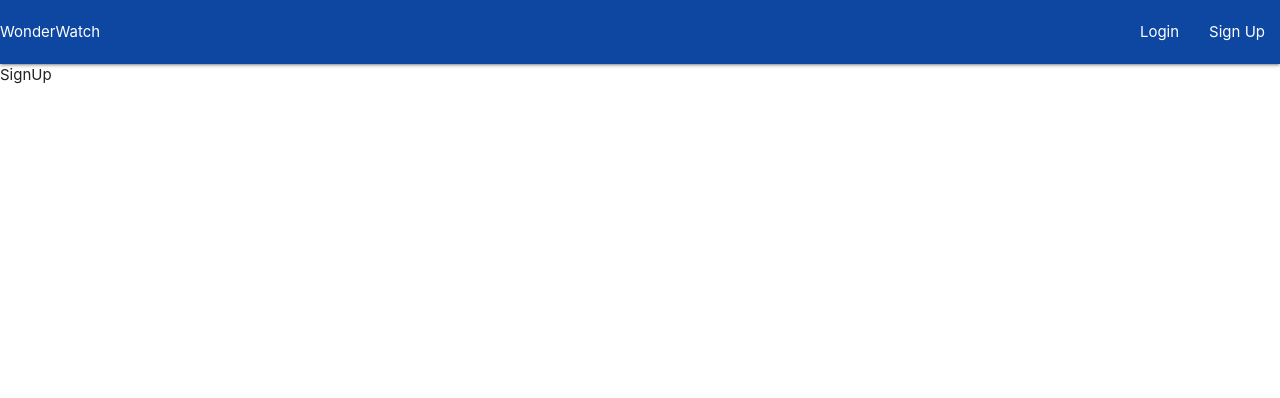
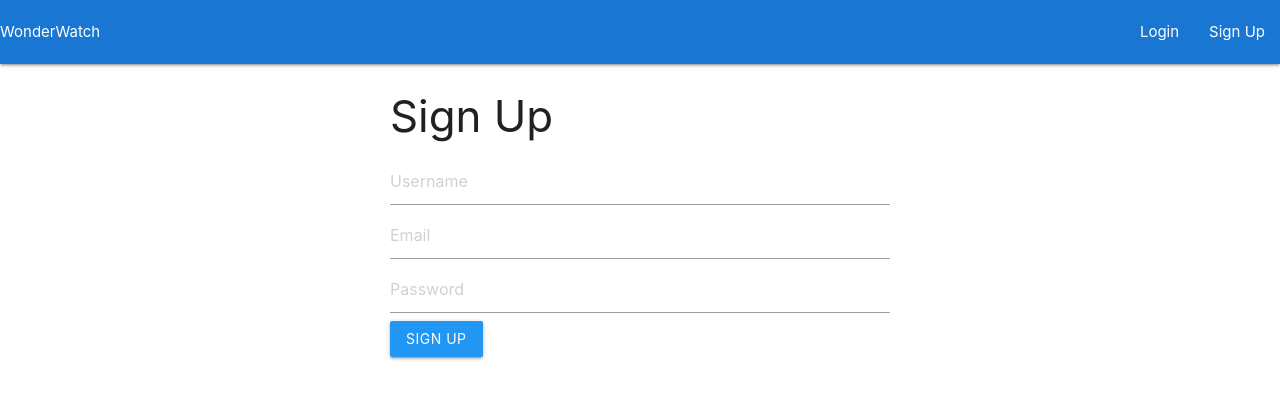
Before and after one commit to RobinTheHooter/wonder-watch, a React (Create React App) app: page /signup in a window 1280 px wide. Shown: the top 398 px of the page. Built offline with nearby package versions, Linux system fonts and the light colour scheme.

Commit message:
something new but something crashed the entire project

```diff
--- a/package.json
+++ b/package.json
@@ -12,7 +12,7 @@
     "react": "^18.3.1",
     "react-dom": "^18.3.1",
     "react-router-dom": "^6.24.1",
-    "react-scripts": "5.0.1",
+    "react-scripts": "^3.0.1",
     "web-vitals": "^2.1.4"
   },
   "scripts": {
--- a/public/index.html
+++ b/public/index.html
@@ -19,6 +19,10 @@
       rel="stylesheet"
       href="https://cdnjs.cloudflare.com/ajax/libs/materialize/1.0.0/css/materialize.min.css"
     />
+    <link
+      href="https://fonts.googleapis.com/icon?family=Material+Icons"
+      rel="stylesheet"
+    />
     <title>React App</title>
   </head>
   <body>
--- a/src/App.js
+++ b/src/App.js
@@ -1,3 +1,4 @@
+import React from "react";
 import { useRoutes } from "react-router-dom";
 import "./App.css";
 import Navbar from "./components/Navbar";
--- a/src/Routes.js
+++ b/src/Routes.js
@@ -1,3 +1,5 @@
+import React from "react";
+import Cart from "./pages/Cart";
 import Home from "./pages/Home";
 import Login from "./pages/Login";
 import Product from "./pages/Product";
@@ -8,6 +10,7 @@ const routes = [
   { path: "/login", element: <Login /> },
   { path: "/signup", element: <SignUp /> },
   { path: "/product/:pid", element: <Product /> },
+  // { path: "/cart", element: <Cart /> },
 ];
 
 export default routes;
--- a/src/components/Navbar.js
+++ b/src/components/Navbar.js
@@ -1,18 +1,50 @@
 import React from "react";
-import { Link } from "react-router-dom";
+import { Link, useNavigate } from "react-router-dom";
 
 const Navbar = () => {
+  const navigate = useNavigate();
+  const jwt = localStorage.getItem("jwt");
+  const logout = () => {
+    localStorage.removeItem("jwt");
+    navigate("/login");
+  };
   return (
     <nav>
-      <div className="nav-wrapper #0d47a1 blue darken-4">
+      <div className="nav-wrapper #1976d2 blue darken-2">
         <Link to="/">WonderWatch</Link>
         <ul id="nav-mobile" className="right">
+          {jwt ? (
+            <>
+              <li>
+                <Link to={"/cart"}>
+                  <i
+                    style={{ padding: "0 20px" }}
+                    class="material-icons large #0d47a1 blue darken-4"
+                  >
+                    add_shopping_cart
+                  </i>
+                </Link>
+              </li>
+              <li>
+                <i
+                  style={{ padding: "0 20px" }}
+                  class="material-icons large red"
+                  onClick={logout}
+                >
+                  logout
+                </i>
+              </li>
+            </>
+          ) : (
+            <>
               <li>
                 <Link to="/login">Login</Link>
               </li>
               <li>
                 <Link to="/signup">Sign Up</Link>
               </li>
+            </>
+          )}
         </ul>
       </div>
     </nav>
--- /dev/null
+++ b/src/pages/Cart.js
@@ -0,0 +1,12 @@
+import React from "react";
+
+const Cart = () => {
+  // const { isEmpty, items } = useCart();
+  // if (isEmpty) {
+  //   return <h1>Your Cart is empty.</h1>;
+  // }
+  // if (items) console.log(items);
+  return <div>Cart</div>;
+};
+
+export default Cart;
--- a/src/pages/Home.js
+++ b/src/pages/Home.js
@@ -16,6 +16,7 @@ const Home = () => {
         {data.products.data.map(({ id, attributes }) => {
           return (
             <Card
+              key={id}
               id={id}
               name={attributes.name}
               price={attributes.price}
--- a/src/pages/Login.js
+++ b/src/pages/Login.js
@@ -1,12 +1,19 @@
 import { useMutation } from "@apollo/client";
 import React, { useState } from "react";
 import { LOGIN_USER } from "../operations/Mutations";
+import { useNavigate } from "react-router-dom";
 
 const Login = () => {
+  const navigate = useNavigate();
   const [formData, setFormData] = useState({});
   const [loginUser, { loading, error, data }] = useMutation(LOGIN_USER);
 
   if (loading) return <h1>Logging in...</h1>;
+
+  if (data) {
+    localStorage.setItem("jwt", data.login.jwt);
+    navigate("/");
+  }
 
   const handleChange = (e) => {
     setFormData({
@@ -26,6 +33,7 @@ const Login = () => {
 
   return (
     <div className="container" style={{ maxWidth: "500px" }}>
+      {error && <div className="card-panel red">{error.message}</div>}
       <h3>Login</h3>
       <form onSubmit={handleSubmit}>
         <input
--- a/src/pages/Product.js
+++ b/src/pages/Product.js
@@ -4,18 +4,30 @@ import { useParams } from "react-router-dom";
 import { GET_PRODUCT } from "../operations/Queries";
 import Carousel from "@brainhubeu/react-carousel";
 import { BACKEND_URL } from "../Helpers";
+// import { useCart } from "react-use-cart";
 
 const Product = () => {
   const { pid } = useParams();
+  // const { addItem } = useCart();
   const { loading, error, data } = useQuery(GET_PRODUCT, {
     variables: {
       productId: pid,
     },
   });
+
   if (loading) return <h1>Loading...</h1>;
   if (error) console.log(error);
 
   const { name, price, description, images } = data.product.data.attributes;
+
+  // const addToCart = () => {
+  //   addItem({
+  //     id: pid,
+  //     name,
+  //     price,
+  //     img: BACKEND_URL + images.data[0].attributes.url,
+  //   });
+  // };
 
   return (
     <div className="container">
@@ -37,7 +49,9 @@ const Product = () => {
           ₹ {price}
         </h5>
         <p>{description}</p>
-        <button className="btn blue">Add to Cart</button>
+        {/* <button className="btn blue" onClick={addToCart}>
+          Add to Cart
+        </button> */}
       </div>
     </div>
   );
--- a/src/pages/SignUp.js
+++ b/src/pages/SignUp.js
@@ -1,7 +1,68 @@
-import React from "react";
+import { useMutation } from "@apollo/client";
+import React, { useState } from "react";
+import { SIGNUP_USER } from "../operations/Mutations";
+import { useNavigate } from "react-router-dom";
 
 const SignUp = () => {
-  return <div>SignUp</div>;
+  const navigate = useNavigate();
+  const [formData, setFormData] = useState({});
+  const [signUpUser, { loading, error, data }] = useMutation(SIGNUP_USER);
+
+  if (loading) return <h1>Signing up...</h1>;
+
+  if (data) {
+    localStorage.setItem("jwt", data.register.jwt);
+    navigate("/");
+  }
+
+  const handleChange = (e) => {
+    setFormData({
+      ...formData,
+      [e.target.name]: e.target.value,
+    });
+  };
+
+  const handleSubmit = (e) => {
+    e.preventDefault();
+    signUpUser({
+      variables: {
+        input: formData,
+      },
+    });
+  };
+
+  return (
+    <div className="container" style={{ maxWidth: "500px" }}>
+      {error && <div className="card-panel red">{error.message}</div>}
+      <h3>Sign Up</h3>
+      <form onSubmit={handleSubmit}>
+        <input
+          type="text"
+          placeholder="Username"
+          name="username"
+          onChange={handleChange}
+          required
+        />
+        <input
+          type="email"
+          placeholder="Email"
+          name="email"
+          onChange={handleChange}
+          required
+        />
+        <input
+          type="password"
+          placeholder="Password"
+          name="password"
+          onChange={handleChange}
+          required
+        />
+        <button type="submit" className="btn blue">
+          Sign Up
+        </button>
+      </form>
+    </div>
+  );
 };
 
 export default SignUp;
```
Also changed, not shown: 1 other file (tests, documents, lock files or other folders). Lines whose indentation alone changed are shown as unchanged.
